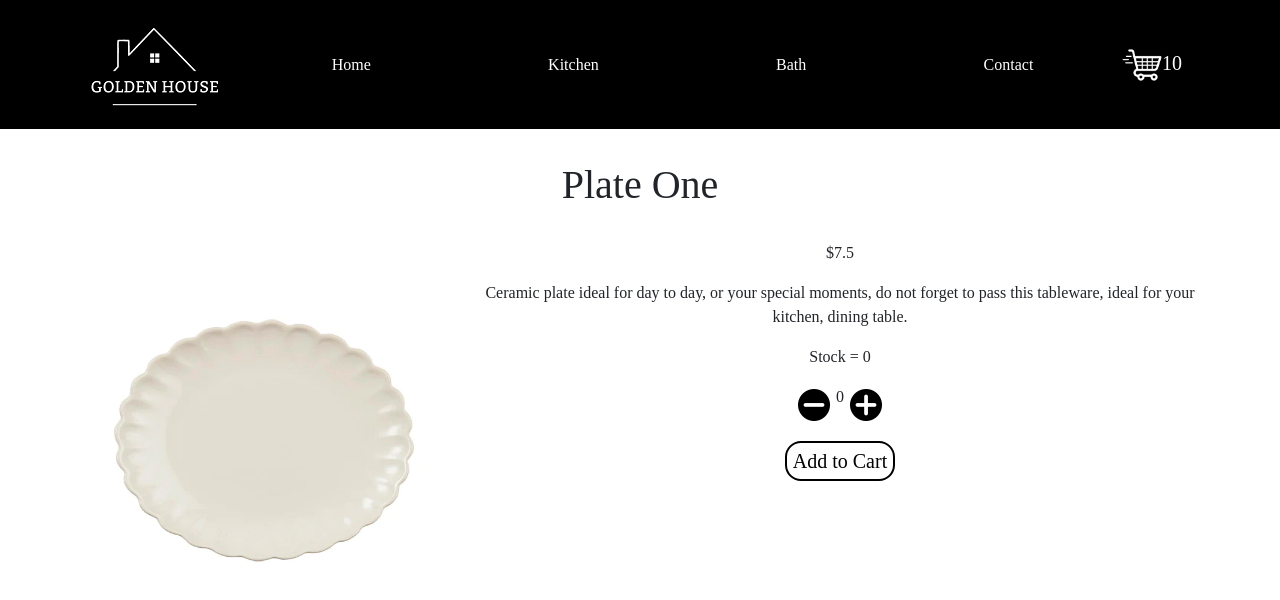
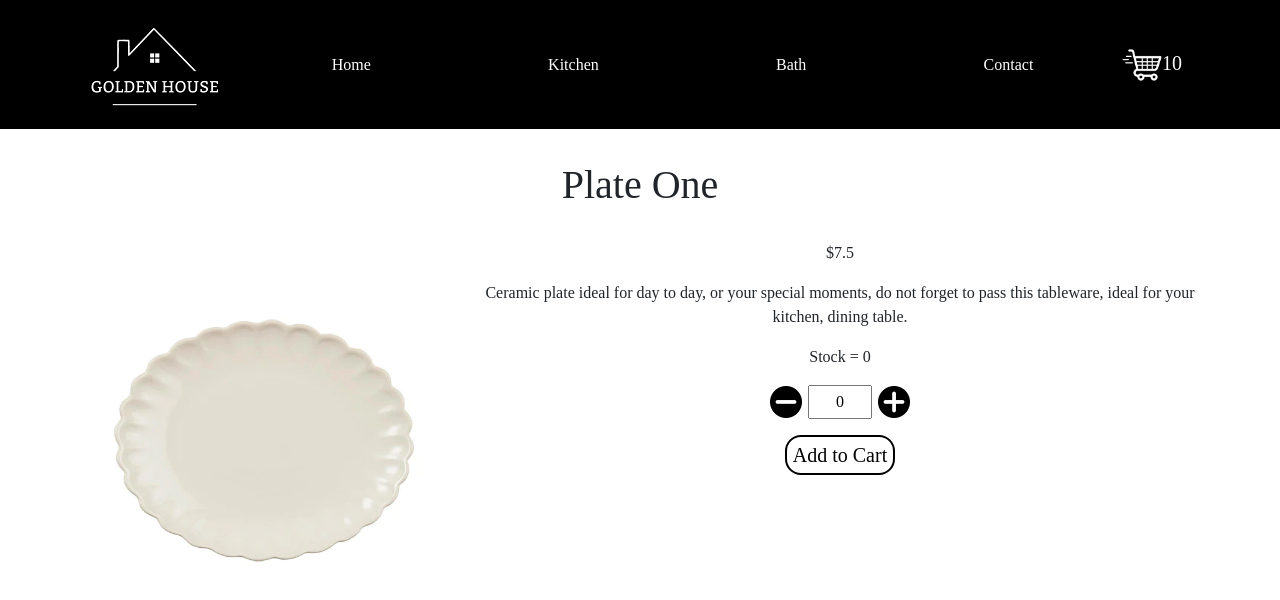
Before and after one commit to Marilinaroman/goldenhouse, a React (Create React App) app: page /Detail/1 in a window 1280 px wide. Shown: the top 600 px of the page. Built offline with nearby package versions, Linux system fonts and the light colour scheme.

Commit message:
version 1.0: add item count to item detail

```diff
--- a/src/components/ItemCount/ItemCount.css
+++ b/src/components/ItemCount/ItemCount.css
@@ -2,7 +2,6 @@
     background-color: transparent;
     border: none;
 }
-
 
 .buttonAdd{
     border-color: black;
@@ -25,3 +24,8 @@
     flex-direction: row;
     justify-content: center;
 }
+
+input{
+    width: 4rem;
+    text-align: center;
+}
--- a/src/components/ItemCount/ItemCount.js
+++ b/src/components/ItemCount/ItemCount.js
@@ -1,20 +1,25 @@
 import {useState} from 'react';
 import './ItemCount.css'
+
 
 const Count = ({stock, onAdd}) =>{
     const [number, setNumber] = useState(0);
 
+    const handleChange = (e) =>{
+        if(e.target.value <= stock){
+            setNumber(e.target.value)
+        }
+    }
+
     const add = () => {
         if (number<stock){
-            setNumber(number + 1)
-            return setNumber
+            setNumber(Number(number) + 1)
         }
     }
 
     const subtract = () => {
         if (number>0){
             setNumber(number - 1)
-            return setNumber
         }
     }
 
@@ -28,7 +33,7 @@ const Count = ({stock, onAdd}) =>{
                     alt='Subtract product'
                     />
                 </button>
-                    <p>{number}</p>
+                    <input onChange={handleChange}  value={number}/>
                 <button onClick={add} className='btnCount'>
                     <img
                     src='../images/icono/add.png'
--- a/src/components/ItemDetail/ItemDetail.js
+++ b/src/components/ItemDetail/ItemDetail.js
@@ -1,11 +1,16 @@
 
 import Count from '../ItemCount/ItemCount';
 import './ItemDetail.css'
+import {Link} from 'react-router-dom'
+import {useState} from 'react'
 
 const ItemDetail = ({name, price, description,stock,img}) =>{
 
+    const [quantity, setQuantity] = useState(0)
+
     const handleOnAdd = (quantity) => {
         console.log(`Quantity add is: ${quantity}`);
+        setQuantity(quantity)
     }
 
     return(
@@ -19,7 +24,10 @@ const ItemDetail = ({name, price, description,stock,img}) =>{
                     <p> ${price}</p>
                     <p>{description}</p>
                     <p> Stock = {stock}</p>
-                    <Count stock={stock} onAdd={handleOnAdd}/>
+                    {quantity <=0 ? <Count stock={stock} onAdd={handleOnAdd}/> : ( <div>
+                        <Link className='button' to='/Cart'>Go to Cart</Link>
+                        <Link className='button' to='/' >Keep Buying</Link>
+                    </div>)}
                 </div>
             </div>
         </div>
--- a/src/components/ItemDetailContainer/ItemDetailContainer.js
+++ b/src/components/ItemDetailContainer/ItemDetailContainer.js
@@ -7,15 +7,23 @@ import ItemDetail from '../ItemDetail/ItemDetail'
 
 const ItemDetailContainer = () =>{
 
-    const [product, setProduct] = useState()
-    const {prodId} = useParams()
+    const [product, setProduct] = useState();
+    const [loadingDetail, setLoadingDetail] = useState(true);
+    const {prodId} = useParams();
 
     useEffect(() => {
         getProductsById(prodId).then(product => {
             setProduct(product)
+        }).catch(error =>{
+            console.log(error)
+        }).finally(()=>{
+            setLoadingDetail(false)
         })
     }, [prodId])
 
+    if (loadingDetail){
+        return <h1>Loading...</h1>
+     }
 
     return(
         <div className='ItemDetailContainer'>
--- a/src/components/ItemListContainer/ItemListContainer.js
+++ b/src/components/ItemListContainer/ItemListContainer.js
@@ -22,7 +22,7 @@ const ItemListContainer = ({tittle}) =>{
     }, [category]);
 
     if(loading){
-        return <h1>loading</h1>
+        return <h1>Loading...</h1>
     }
     return (
     <>
```
